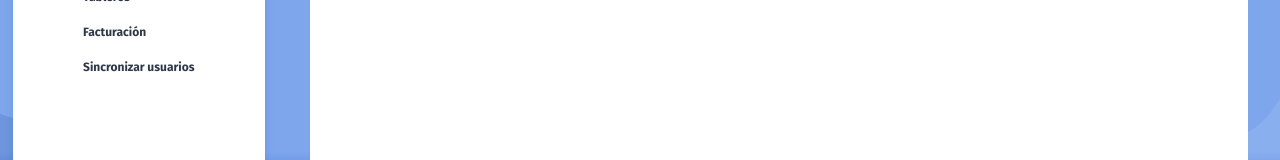
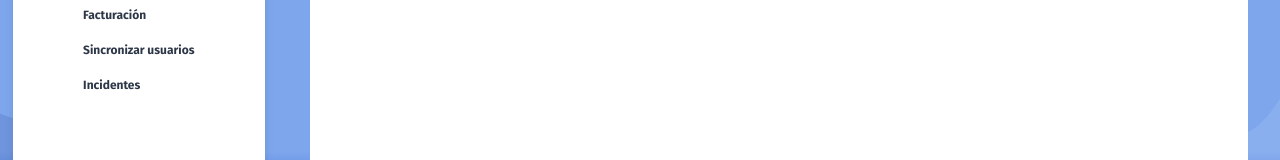
Before and after one commit to ABCall-G13/front-abcall, a React (Create React App) app: page /incident-list in a window 1280 px wide. Shown: the part 374-534 px from the top of the page. Built offline with nearby package versions, Linux system fonts and the light colour scheme; no server answers.

Commit message:
Fix password

```diff
--- a/src/components/Sidebar/Sidebar.tsx
+++ b/src/components/Sidebar/Sidebar.tsx
@@ -24,6 +24,9 @@ const Sidebar: React.FC = () => {
                     <li>
                         <Link to="/sync-users">Sincronizar usuarios</Link>
                     </li>
+                    <li>
+                        <Link to="/incident-list">Incidentes</Link>
+                    </li>
                 </ul>
             </nav>
             <button className="logout-button">Cerrar Sesión</button>
```
